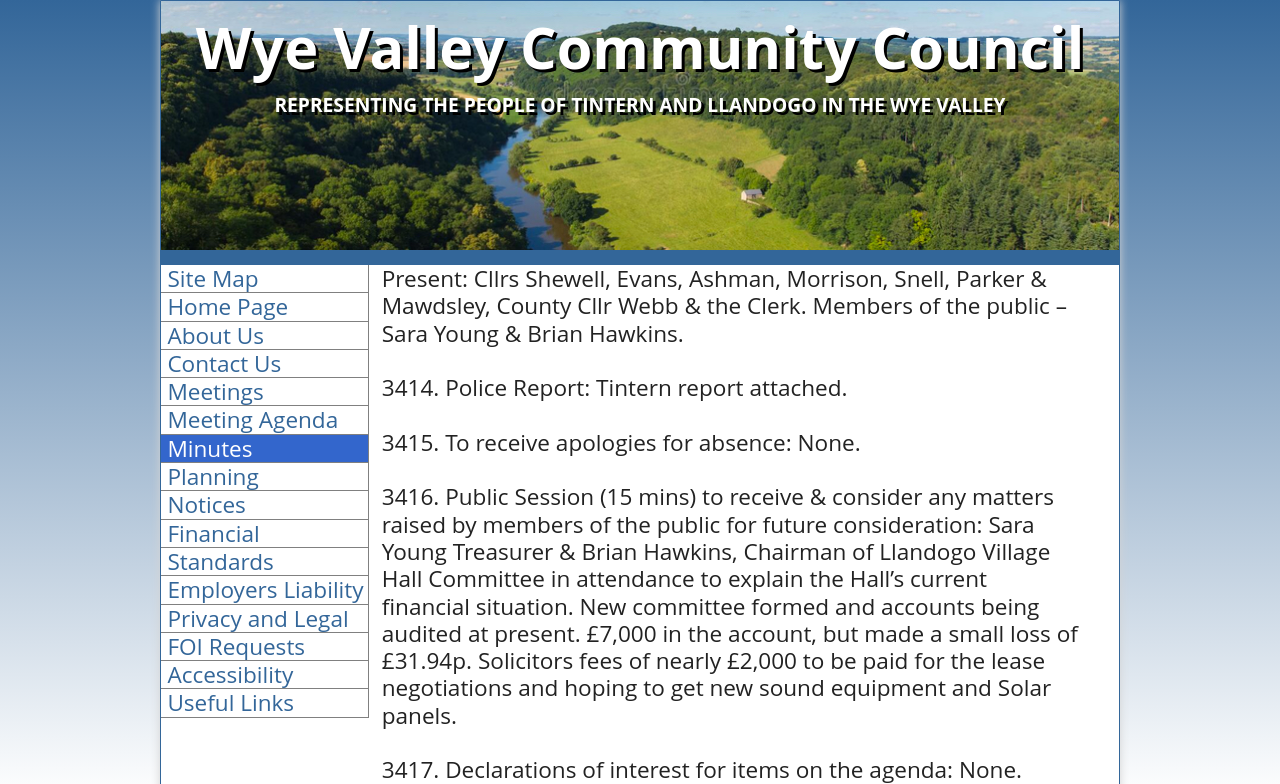
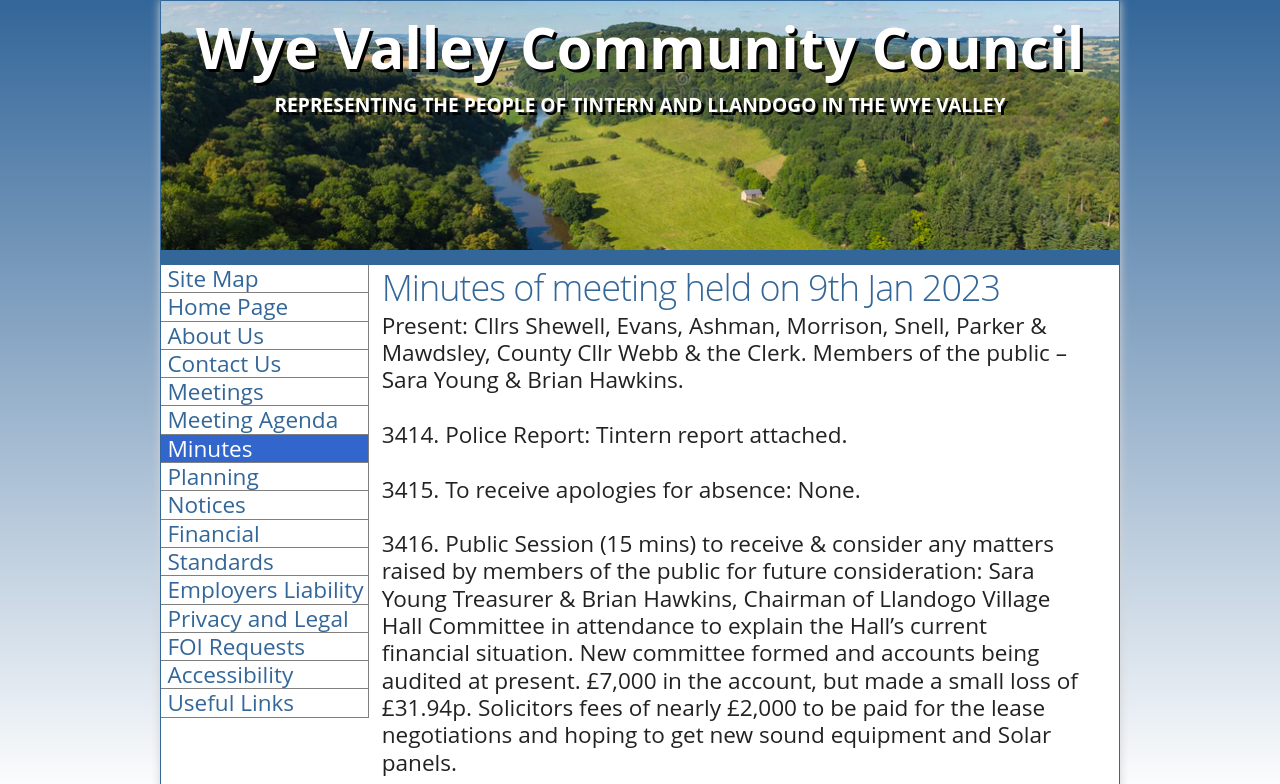
Before and after one commit to gitforsteve/wyevalleycc, a PHP site: page /showminute.php?20230109 in a window 1280 px wide. Shown: the top 784 px of the page. Run offline with PHP 8.4, Linux system fonts and the light colour scheme; data that the repository does not hold is empty.

Commit message:
Addition of heading

```diff
--- a/showminute.php
+++ b/showminute.php
@@ -15,6 +15,7 @@ if(file_exists($file)){
   //$text = implode("<hr style='height:10px;;visibility:hidden;' />",explode("<br />",$txt));
   ?>
   <div class="nine columns" id="content">
+    <h3>Minutes of meeting held on <?=$date?></h3>
     <?=$txt?>
   </div>
   <?PHP
```
